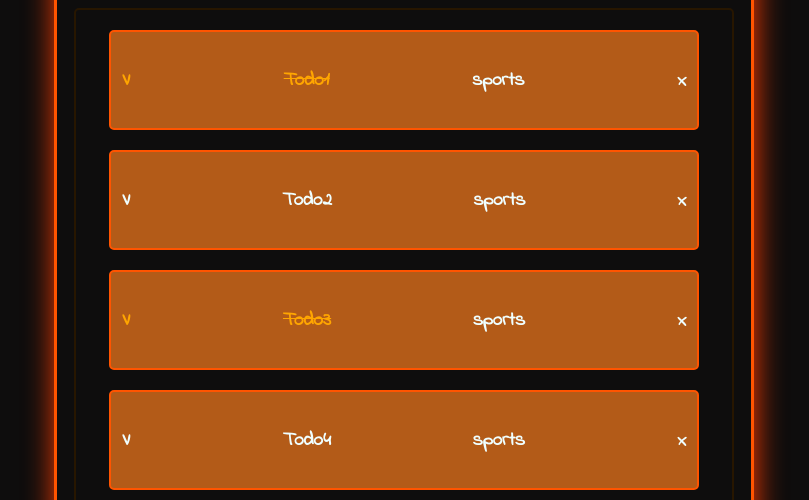
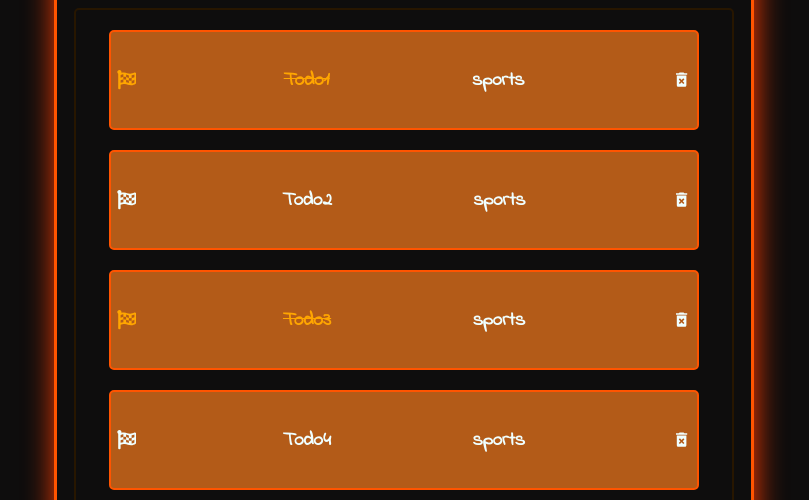
Before and after one commit to Hcrj99/Todo--List-App, a React (Create React App) app: page / in a window 1280 px wide. Shown: the part 209-709 px from the top of the page, without its empty margins (236-1045 px from the left). Built offline with nearby package versions, Linux system fonts and the light colour scheme; a web font is replaced by a local one.

Commit message:
add react icons check + delete

```diff
--- a/package.json
+++ b/package.json
@@ -8,6 +8,7 @@
     "@testing-library/user-event": "^13.5.0",
     "react": "^18.2.0",
     "react-dom": "^18.2.0",
+    "react-icons": "^4.12.0",
     "react-scripts": "5.0.1",
     "web-vitals": "^2.1.4"
   },
--- a/src/Components/Todoitem/todoitem.css
+++ b/src/Components/Todoitem/todoitem.css
@@ -71,6 +71,7 @@
 	align-items: center;
 	justify-content: center;
 	cursor: pointer;
+	user-select: none;
 }
 
 .todoitem__delete:hover{
--- a/src/Components/Todoitem/todoitem.jsx
+++ b/src/Components/Todoitem/todoitem.jsx
@@ -1,15 +1,18 @@
 import './todoitem.css'
+import { FaFlagCheckered } from 'react-icons/fa';
+import { MdDeleteForever } from "react-icons/md";
+
 
 function TodoItem ( { text, completed , type, onComplete, onDelete } ) {
 	return(
 		<div className='todoitem__container'>
 		<span
 		className={`todoitem__dcompleted ${completed && 'todoitem__completed'}`}
-		onClick={onComplete}>V</span>
+		onClick={onComplete}><FaFlagCheckered /></span>
 		<p className={`todoitem__text ${completed && 'todoitem__text-completed'}`}>{text}</p>
 		<p>{type}</p>
 		<span className='todoitem__delete'
-		onClick={onDelete}>x</span>
+		onClick={onDelete}><MdDeleteForever /></span>
 		</div>
 	);
 }
```
Also changed, not shown: 1 other file (tests, documents, lock files or other folders).
